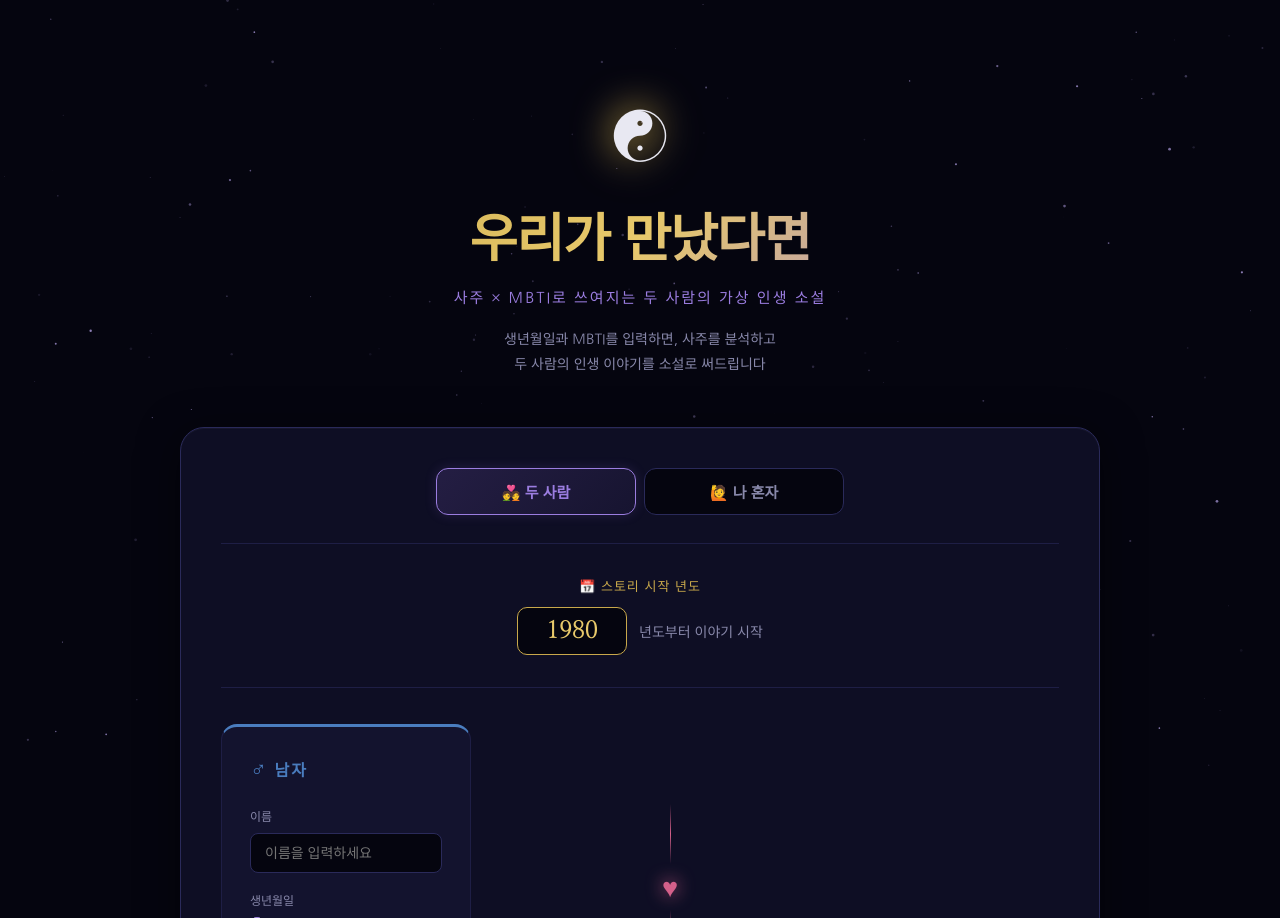
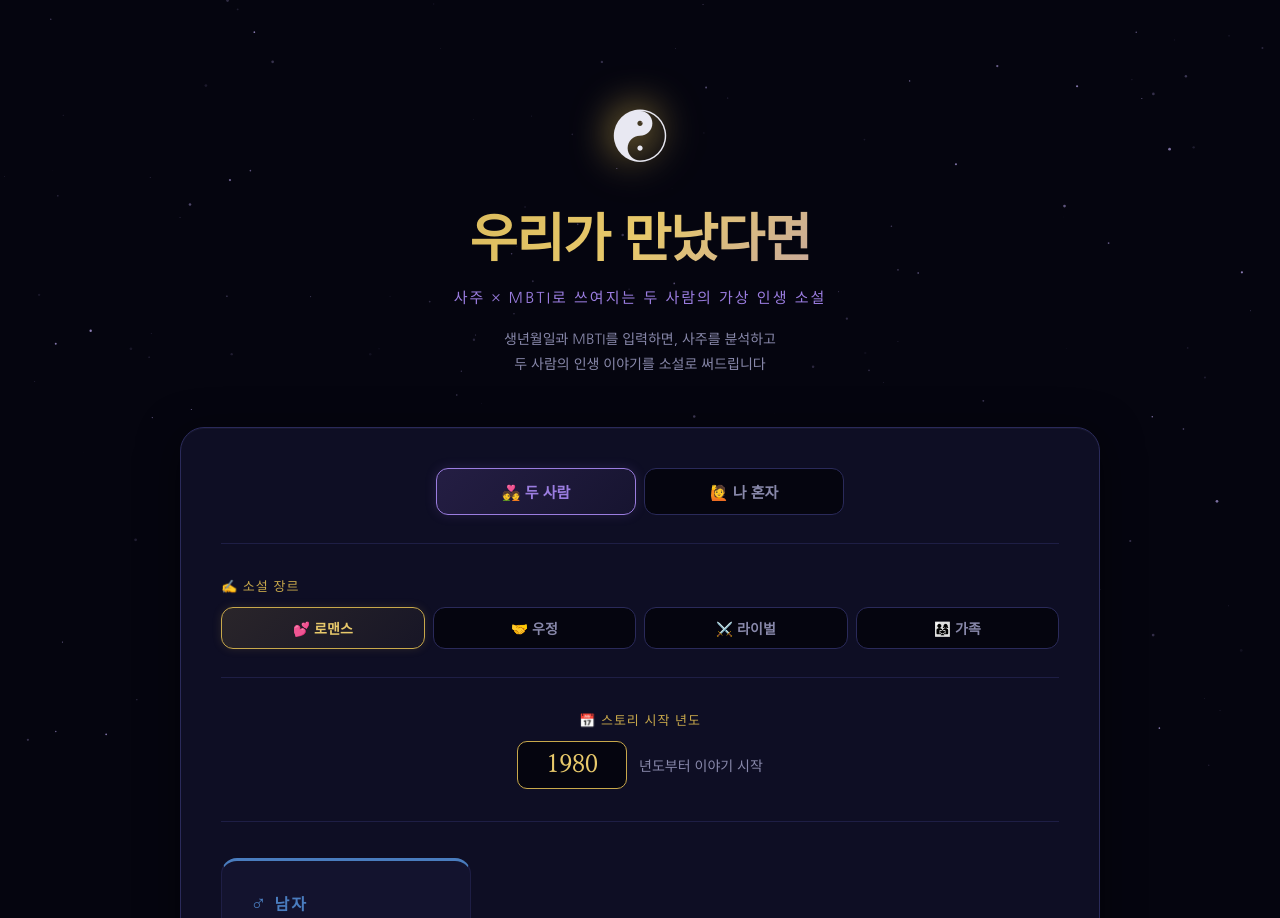
Before and after one commit to hkno3/saju, a Flask app: page / in a window 1280 px wide. Shown: the top 918 px of the page. Run offline with Flask 3, Linux system fonts and the light colour scheme.

Commit message:
feat: A-2 소설 장르 선택 기능 추가
- 폼에 장르 선택 버튼 4종: 💕로맨스 / 🤝우정 / ⚔️라이벌 / 👨‍👩‍👧가족
- 두 사람 모드 / 나 혼자 모드 모두 적용
- 각 장르별 커플/솔로 전용 프롬프트 컨텍스트 분기
- 선택한 장르가 소설 생성 API에 전달되어 이어쓰기까지 유지

https://claude.ai/code/session_013PfLeJocXDMFLpSG9bG6C9

```diff
--- a/app.py
+++ b/app.py
@@ -141,18 +141,42 @@ NOVEL_SYSTEM = """당신은 사주명리학 전문가이자 뛰어난 소설 작
 - MBTI 특성을 캐릭터 행동과 반응에 녹여내기"""
 
 
-def build_novel_prompt(male, female, male_saju, female_saju, start_year, part_num, prev_text=""):
+GENRE_CONTEXT = {
+    'romance': {
+        'couple': '장르: 💕 로맨스\n두 사람의 사랑 이야기를 중심으로 써주세요. 설레임, 갈등, 화해, 깊어지는 감정을 중점적으로 묘사하세요.',
+        'solo':   '장르: 💕 로맨스\n주인공의 사랑을 찾아가는 이야기를 중심으로 써주세요. 짝사랑, 설레임, 이별, 새로운 만남을 중점적으로 묘사하세요.',
+    },
+    'friendship': {
+        'couple': '장르: 🤝 우정\n두 사람의 우정 이야기를 중심으로 써주세요. 친구로서의 신뢰, 갈등, 화해, 함께한 추억을 중점적으로 묘사하세요. 연애보다 깊은 우정의 결을 담아주세요.',
+        'solo':   '장르: 🤝 우정\n주인공과 소중한 친구들의 이야기를 중심으로 써주세요. 우정의 소중함, 이별과 재회, 함께한 추억을 중점적으로 묘사하세요.',
+    },
+    'rival': {
+        'couple': '장르: ⚔️ 라이벌\n두 사람의 라이벌 관계를 중심으로 써주세요. 경쟁, 질투, 인정, 서로를 성장시키는 긴장감을 중점적으로 묘사하세요.',
+        'solo':   '장르: ⚔️ 라이벌/성장\n주인공의 도전과 성장 이야기를 중심으로 써주세요. 목표를 향한 노력, 경쟁자와의 대결, 실패와 재기를 중점적으로 묘사하세요.',
+    },
+    'family': {
+        'couple': '장르: 👨‍👩‍👧 가족\n두 사람과 각자의 가족 이야기를 중심으로 써주세요. 가족 간의 사랑과 갈등, 함께 새 가족을 만들어가는 과정을 중점적으로 묘사하세요.',
+        'solo':   '장르: 👨‍👩‍👧 가족\n주인공과 가족들의 이야기를 중심으로 써주세요. 부모님, 형제자매와의 사랑과 갈등, 성장을 중점적으로 묘사하세요.',
+    },
+}
+
+
+def build_novel_prompt(male, female, male_saju, female_saju, start_year, part_num, prev_text="", genre='romance'):
     male_info = format_for_ai(male_saju, male['name'], '남', male['mbti'])
     female_info = format_for_ai(female_saju, female['name'], '여', female['mbti'])
     male_age = 2026 - int(male['birth_year'])
     female_age = 2026 - int(female['birth_year'])
+
+    genre_ctx = GENRE_CONTEXT.get(genre, GENRE_CONTEXT['romance'])['couple']
 
     base = f"""{male_info}
 
 {female_info}
 
 스토리 시작 년도: {start_year}년
-현재: 2026년 ({male['name']} {male_age}세, {female['name']} {female_age}세)"""
+현재: 2026년 ({male['name']} {male_age}세, {female['name']} {female_age}세)
+
+{genre_ctx}"""
 
     if part_num == 1:
         return f"""{base}
@@ -171,14 +195,18 @@ def build_novel_prompt(male, female, male_saju, female_saju, start_year, part_nu
 2026년까지 완전히 마무리되면 ===완결===을 붙여주세요."""
 
 
-def build_solo_novel_prompt(person, saju, start_year, part_num, prev_text=""):
+def build_solo_novel_prompt(person, saju, start_year, part_num, prev_text="", genre='romance'):
     info = format_for_ai(saju, person['name'], '본인', person['mbti'])
     age = 2026 - int(person['birth_year'])
+
+    genre_ctx = GENRE_CONTEXT.get(genre, GENRE_CONTEXT['romance'])['solo']
 
     base = f"""{info}
 
 스토리 시작 년도: {start_year}년
-현재: 2026년 ({person['name']} {age}세)"""
+현재: 2026년 ({person['name']} {age}세)
+
+{genre_ctx}"""
 
     if part_num == 1:
         return f"""{base}
@@ -264,11 +292,12 @@ def generate():
 
     part_num = int(data.get('part_num', 1))
     start_year = int(data.get('start_year', 1980))
-    prev_text = data.get('prev_text', '')  # 이전 파트 마지막 1000자
+    prev_text = data.get('prev_text', '')
+    genre = data.get('genre', 'romance')
 
     user_prompt = build_novel_prompt(
         male, female, male_saju, female_saju,
-        start_year, part_num, prev_text
+        start_year, part_num, prev_text, genre
     )
 
     return stream_response(NOVEL_SYSTEM, user_prompt)
@@ -294,7 +323,8 @@ def generate_solo():
     part_num = int(data.get('part_num', 1))
     start_year = int(data.get('start_year', 1980))
     prev_text = data.get('prev_text', '')
-    user_prompt = build_solo_novel_prompt(person, saju, start_year, part_num, prev_text)
+    genre = data.get('genre', 'romance')
+    user_prompt = build_solo_novel_prompt(person, saju, start_year, part_num, prev_text, genre)
     return stream_response(SOLO_NOVEL_SYSTEM, user_prompt)
 
 
--- a/static/css/style.css
+++ b/static/css/style.css
@@ -64,6 +64,30 @@ body {
 
 .hero-subtitle { font-size: 15px; color: var(--purple2); letter-spacing: 2px; margin-bottom: 20px; }
 .hero-desc { font-size: 14px; color: var(--sub); line-height: 1.8; }
+
+/* ===== 장르 선택 ===== */
+.genre-row {
+  margin-bottom: 32px; padding-bottom: 28px;
+  border-bottom: 1px solid var(--border2);
+}
+
+.genre-btns {
+  display: flex; gap: 8px; flex-wrap: wrap; margin-top: 12px;
+}
+
+.genre-btn {
+  flex: 1; min-width: 100px; padding: 10px 14px;
+  background: var(--bg); border: 1px solid var(--border);
+  border-radius: 12px; color: var(--sub);
+  font-size: 14px; font-family: 'Nanum Gothic', sans-serif; font-weight: 700;
+  cursor: pointer; transition: all 0.2s; white-space: nowrap;
+}
+.genre-btn:hover { border-color: var(--gold); color: var(--gold); }
+.genre-btn.active {
+  background: linear-gradient(135deg, rgba(200,168,75,0.15), rgba(200,168,75,0.05));
+  border-color: var(--gold); color: var(--gold2);
+  box-shadow: 0 0 10px rgba(200,168,75,0.15);
+}
 
 /* ===== 모드 토글 ===== */
 .mode-toggle {
--- a/static/js/script.js
+++ b/static/js/script.js
@@ -47,6 +47,17 @@ let currentPayload = null;
 let currentPartNum = 0;
 let partTexts = [];
 let currentMode = 'couple'; // 'couple' | 'solo'
+let currentGenre = 'romance';
+
+
+// ===== 장르 선택 =====
+document.querySelectorAll('.genre-btn').forEach(btn => {
+  btn.addEventListener('click', function () {
+    document.querySelectorAll('.genre-btn').forEach(b => b.classList.remove('active'));
+    this.classList.add('active');
+    currentGenre = this.dataset.genre;
+  });
+});
 
 
 // ===== 모드 전환 =====
@@ -403,6 +414,7 @@ async function generatePart(partNum) {
     ...currentPayload,
     part_num: partNum,
     prev_text: prevText,
+    genre: currentGenre,
   };
 
   const block = document.createElement('div');
--- a/templates/index.html
+++ b/templates/index.html
@@ -28,6 +28,17 @@
       <div class="mode-toggle">
         <button type="button" class="mode-btn active" id="mode-couple" onclick="setMode('couple')">💑 두 사람</button>
         <button type="button" class="mode-btn" id="mode-solo" onclick="setMode('solo')">🙋 나 혼자</button>
+      </div>
+
+      <!-- 장르 선택 -->
+      <div class="genre-row">
+        <label class="label-main">✍️ 소설 장르</label>
+        <div class="genre-btns">
+          <button type="button" class="genre-btn active" data-genre="romance">💕 로맨스</button>
+          <button type="button" class="genre-btn" data-genre="friendship">🤝 우정</button>
+          <button type="button" class="genre-btn" data-genre="rival">⚔️ 라이벌</button>
+          <button type="button" class="genre-btn" data-genre="family">👨‍👩‍👧 가족</button>
+        </div>
       </div>
 
       <div class="start-year-row">
```
